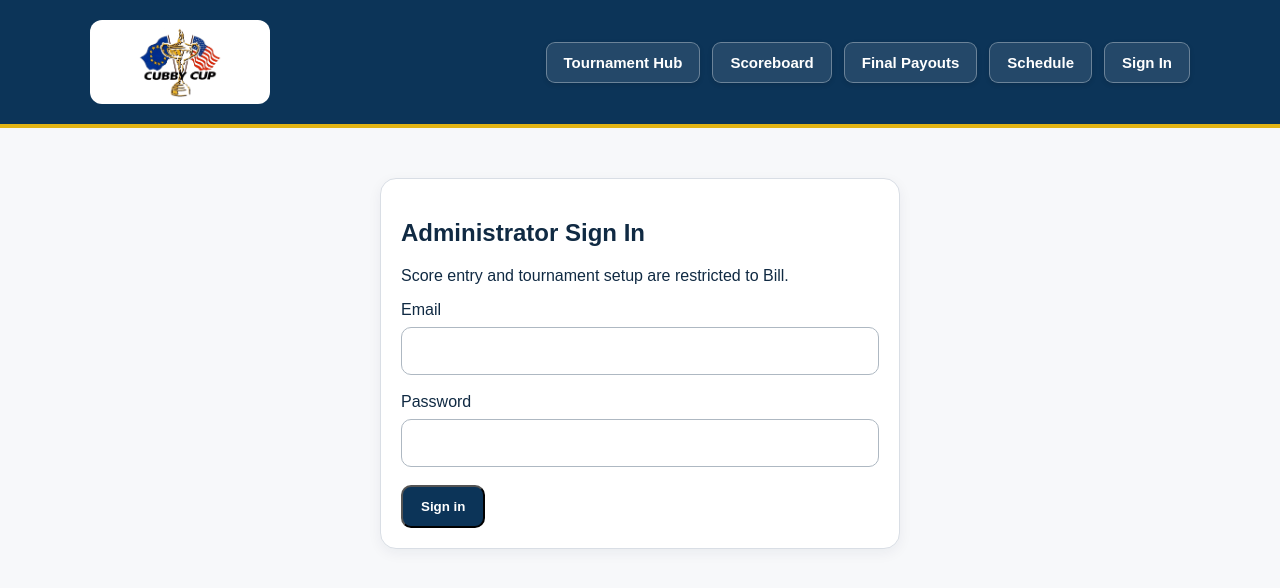
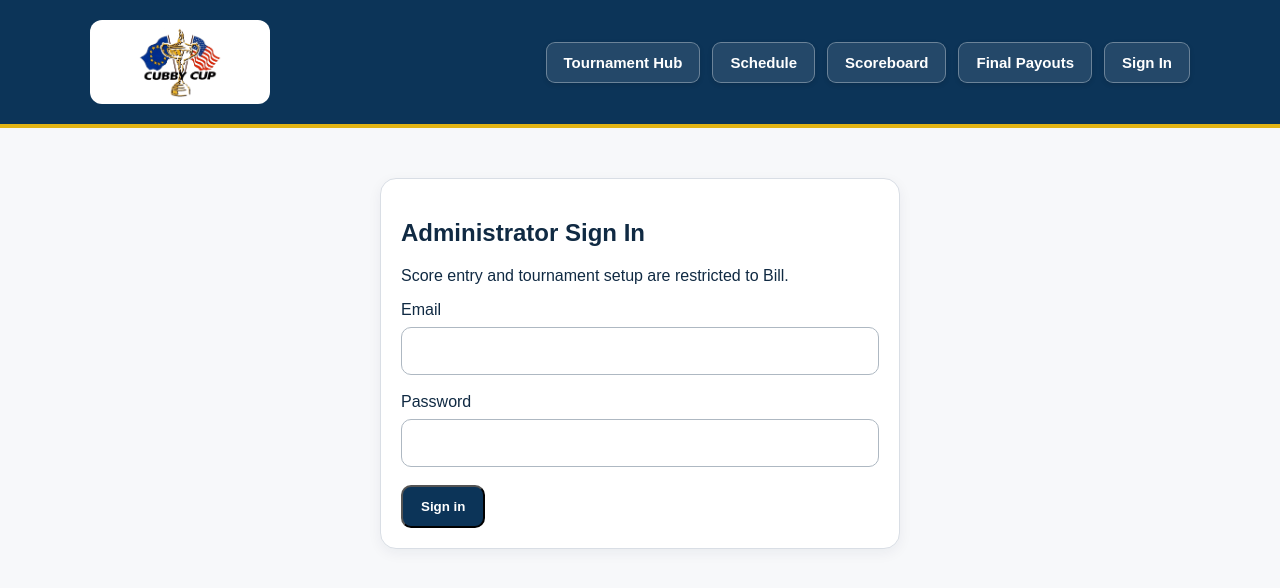
Before and after one commit to wjluyk-app/vet-head-app, a Next.js app: page /login in a window 1280 px wide. Shown: the top 588 px of the page. Built offline with nearby package versions, Linux system fonts and the light colour scheme; no server answers.

Commit message:
Move Schedule ahead of Scoreboard in header

```diff
--- a/src/app/layout.tsx
+++ b/src/app/layout.tsx
@@ -32,9 +32,9 @@ export default async function RootLayout({
 
           <nav className="headerNav">
             <Link href="/">Tournament Hub</Link>
+            <Link href="/schedule">Schedule</Link>
             <Link href="/scoreboard">Scoreboard</Link>
             <Link href="/final-results">Final Payouts</Link>
-            <Link href="/schedule">Schedule</Link>
             {adminUser ? (
               <>
                 <Link href="/admin">Admin</Link>
```
